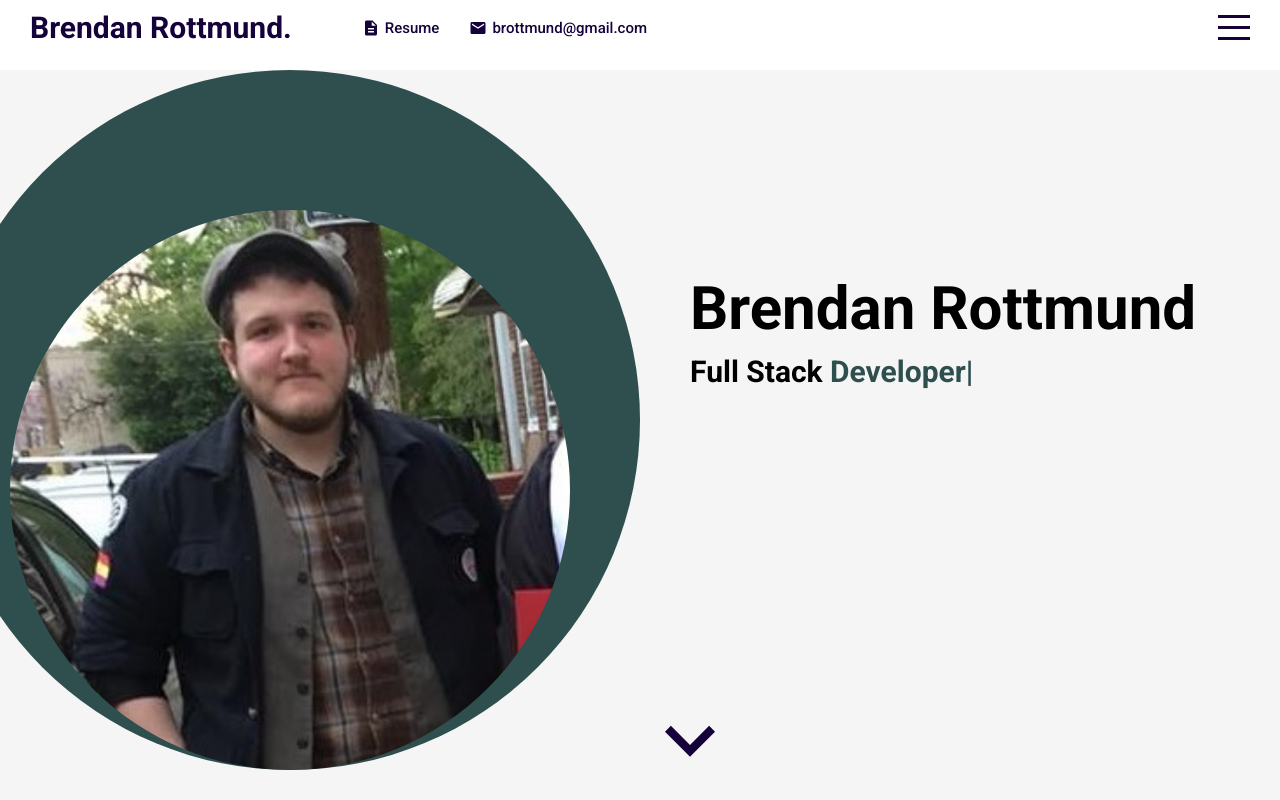
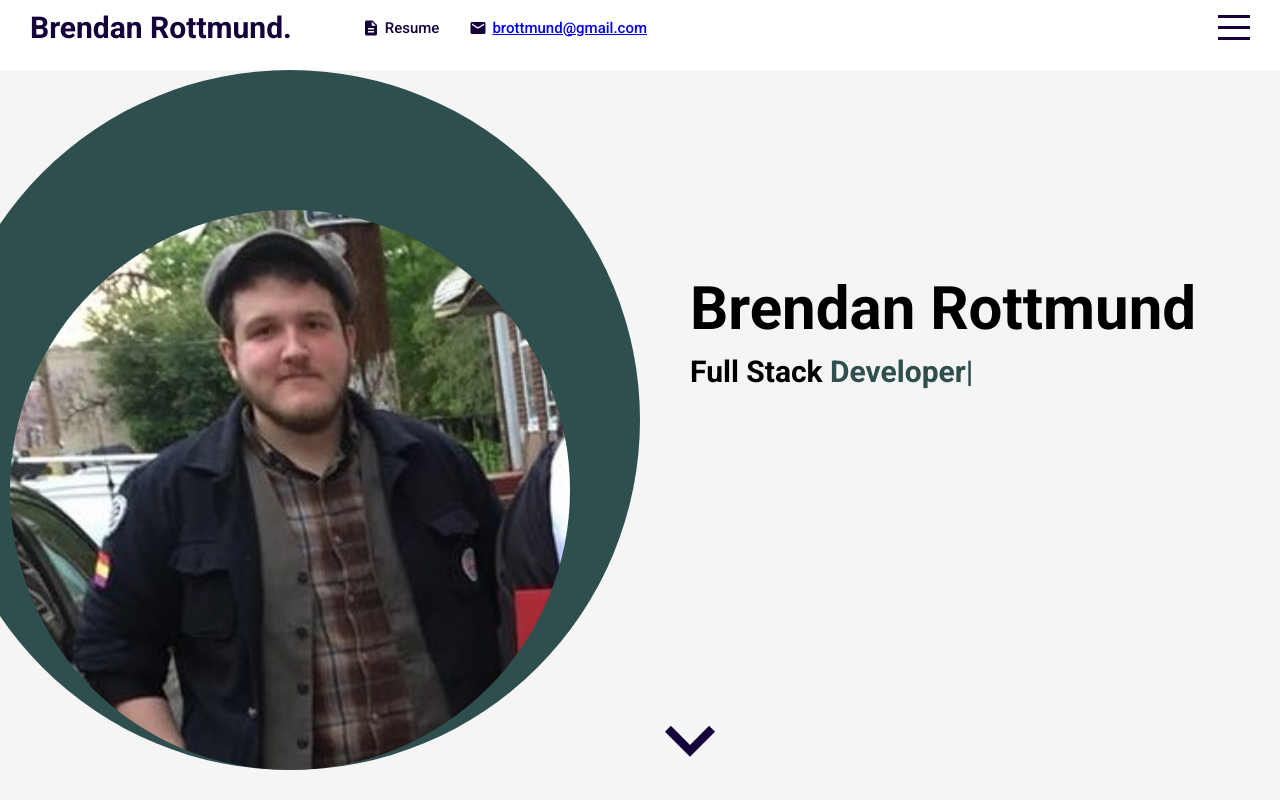
Before and after one commit to dearg-amadaun/responsive-portfolio-react.js, a React (Create React App) app: page / in a window 1280 px wide. Built offline with nearby package versions, Linux system fonts and the light colour scheme.

Commit message:
removed test from menu, fixed topbar email link, images all broken now, hooray.

```diff
--- a/src/components/menu/Menu.jsx
+++ b/src/components/menu/Menu.jsx
@@ -24,9 +24,9 @@ export default function Menu( { menuOpen, setMenuOpen } ) {
                     <a href="#contact">Contact</a>
                 </li>
 
-                <li>
+                {/* <li>
                     <a href="#test">TestPage</a>
-                </li>
+                </li> */}
             </ul>
 
         </div>
--- a/src/components/topbar/Topbar.jsx
+++ b/src/components/topbar/Topbar.jsx
@@ -14,7 +14,7 @@ export default function Topbar( {menuOpen, setMenuOpen} ) {
                      </div>
                      <div className="itemContainer">
                          <Mail className="icon" />
-                         <span>brottmund@gmail.com</span>
+                         <span> <a href="mailto:brottmund@gmail.com">brottmund@gmail.com</a></span>
                      </div>
                  </div>
                  <div className="right">
```
Also changed, not shown: src/components/test/Test.jsx (+0 -12 lines).
